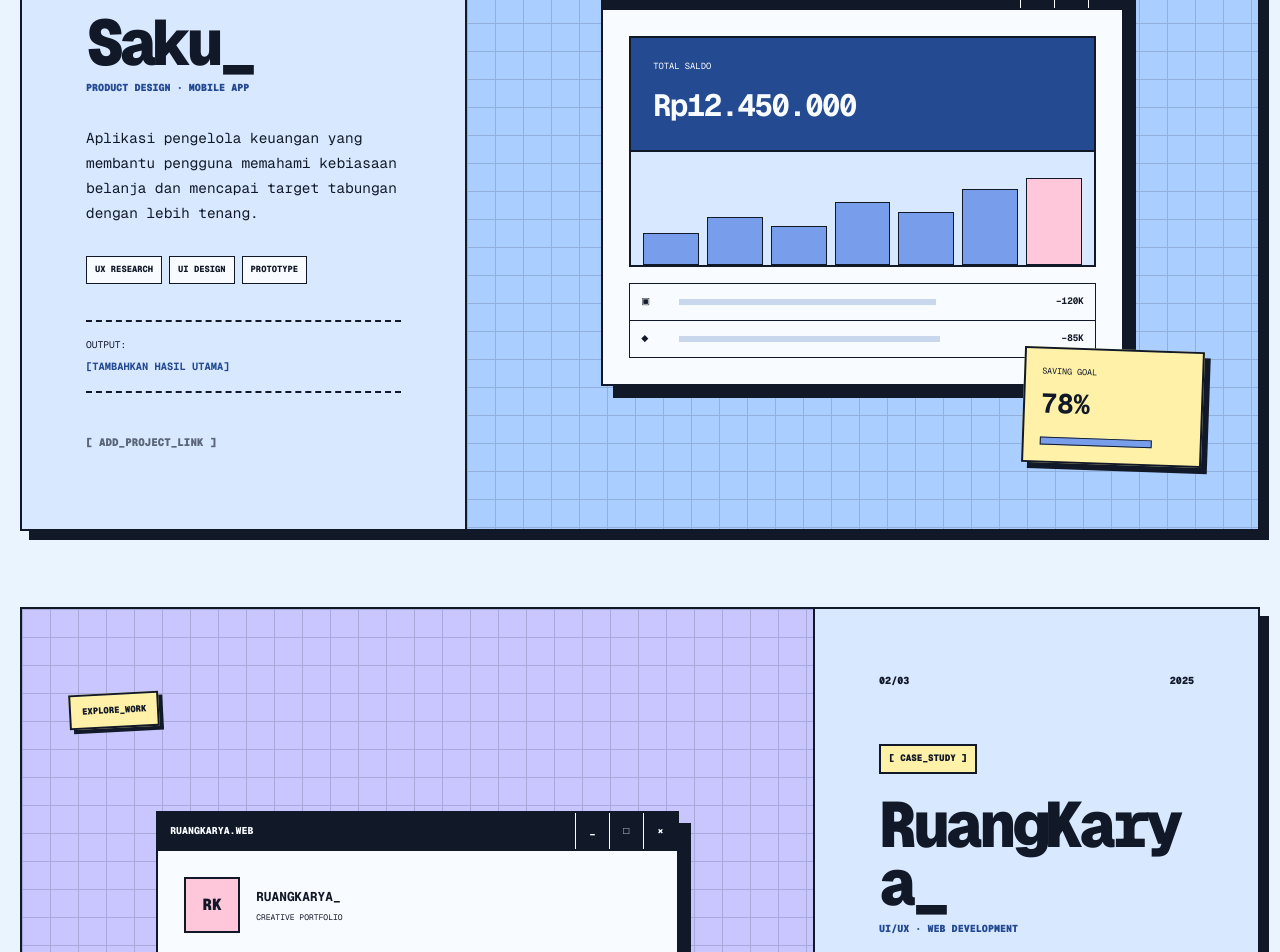
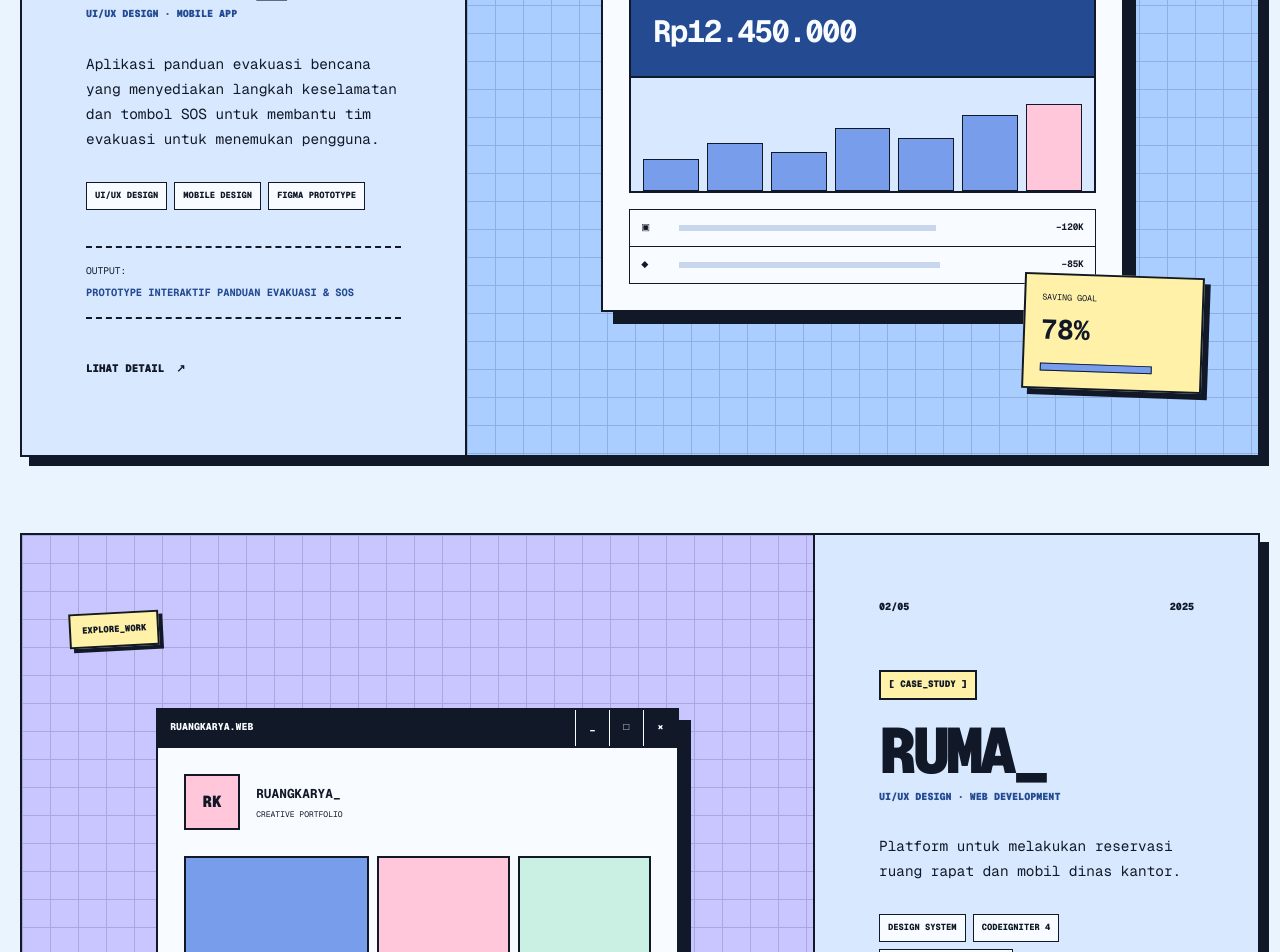
Before and after one commit to febyintanola/portofoliointan, a Next.js app: page / in a window 1280 px wide. Shown: the part 1680-2632 px from the top of the page. Built offline with nearby package versions, Linux system fonts and the light colour scheme.

Commit message:
changing placeholder

```diff
--- a/app/page.module.css
+++ b/app/page.module.css
@@ -541,16 +541,24 @@
   content: "";
 }
 
-.financePreview {
+.MobilePreview {
   background: var(--panel-strong);
 }
 
-.creativePreview {
+.ReservationPreview {
   background: var(--periwinkle);
 }
 
-.healthPreview {
-  background: #b9ddff;
+.EntertainmentPreview {
+  background: var(--pink);
+}
+
+.NetworkPreview {
+  background: var(--blue);
+}
+
+.ServicePreview {
+  background: var(--yellow);
 }
 
 .projectPreview .appWindow {
--- a/app/page.tsx
+++ b/app/page.tsx
@@ -1,6 +1,6 @@
 import styles from "./page.module.css";
 
-type ProjectVisual = "finance" | "creative" | "health";
+type ProjectVisual = "mobile" | "reservation" | "entertainment" | "network" | "service";
 
 type Project = {
   number: string;
@@ -16,41 +16,66 @@ type Project = {
 
 const projects: Project[] = [
   {
-    number: "01/03",
-    title: "Saku",
-    category: "PRODUCT DESIGN · MOBILE APP",
+    number: "01/05",
+    title: "Quack",
+    category: "UI/UX DESIGN · MOBILE APP",
     description:
-      "Aplikasi pengelola keuangan yang membantu pengguna memahami kebiasaan belanja dan mencapai target tabungan dengan lebih tenang.",
-    roles: ["UX RESEARCH", "UI DESIGN", "PROTOTYPE"],
-    result: "[TAMBAHKAN HASIL UTAMA]",
-    year: "2026",
-    visual: "finance",
+      "Aplikasi panduan evakuasi bencana yang menyediakan langkah keselamatan dan tombol SOS untuk membantu tim evakuasi untuk menemukan pengguna.",
+    roles: ["UI/UX DESIGN", "MOBILE DESIGN", "FIGMA PROTOTYPE"],
+    result: "PROTOTYPE INTERAKTIF PANDUAN EVAKUASI & SOS",
+    year: "2024",
+    visual: "mobile",
+    url: "https://www.figma.com/proto/nPQd29r4aoJyYXPWb5rqkY/Quack?node-id=695-1464&p=f&viewport=389%2C458%2C0.03&t=h6jOBAOnQXppDNhW-1&scaling=scale-down&content-scaling=fixed&starting-point-node-id=659%3A1269&show-proto-sidebar=1&page-id=0%3A1",
+  },
+  {
+    number: "02/05",
+    title: "RUMA",
+    category: "UI/UX DESIGN · WEB DEVELOPMENT",
+    description:
+      "Platform untuk melakukan reservasi ruang rapat dan mobil dinas kantor.",
+    roles: ["DESIGN SYSTEM", "CODEIGNITER 4", "FULL-STACK DEVELOPMENT"],
+    result: "Web app untuk reservasi ruang rapat dan mobil dinas kantor",
+    year: "2025",
+    visual: "reservation",
+    url: "https://github.com/febyintanola/reservasi",
+  },
+  {
+    number: "03/05",
+    title: "BUZZ BUZZ",
+    category: "UX REDESIGN · DASHBOARD",
+    description:
+      "Aplikasi review dan rating untuk film dan serial TV, dengan fitur rekomendasi berdasarkan preferensi pengguna.",
+    roles: ["UI/UX DESIGN", "FRONT-END", "RESEARCH"],
+    result: "Aplikasi Mobile review dan rating untuk film dan serial TV",
+    year: "2025",
+    visual: "entertainment",
     url: "",
   },
   {
-    number: "02/03",
-    title: "RuangKarya",
-    category: "UI/UX · WEB DEVELOPMENT",
+    number: "04/05",
+    title: "Deteksi Jaringan Bot",
+    category: "UI/UX DESIGN · WEB DEVELOPMENT",
     description:
-      "Platform responsif untuk kreator menampilkan karya, membangun profil profesional, dan menemukan peluang baru.",
-    roles: ["DESIGN SYSTEM", "NEXT.JS", "FRONT-END"],
-    result: "[TAMBAHKAN METRIK]",
-    year: "2025",
-    visual: "creative",
+      "Web app untuk mendeteksi akun bot di media sosial menggunakan algoritma machine learning, dengan visualisasi data interaktif.",
+    roles: ["UI/UX DESIGN", "Full-Stack Development", "DATA VISUALIZATION", "FastAPI"],
+    result: "Web app untuk mendeteksi akun bot di media sosial (tiktok)",
+    year: "2026",
+    visual: "network",
     url: "",
   },
   {
-    number: "03/03",
-    title: "KlinikSehat",
-    category: "UX REDESIGN · DASHBOARD",
+    number: "05/05",
+    title: "Aplikasi SOA apa ya..",
+    category: "UI/UX DESIGN · MOBILE APP",
     description:
-      "Redesain alur reservasi agar pasien lebih mudah memilih layanan, melihat jadwal dokter, dan mengelola janji temu.",
-    roles: ["UX AUDIT", "WIREFRAME", "USABILITY TEST"],
+      "Deskripsi proyek lainnya.",
+    roles: ["UI/UX DESIGN", "MOBILE DESIGN"],
     result: "[TAMBAHKAN METRIK]",
     year: "2025",
-    visual: "health",
+    visual: "service",
     url: "",
   },
+
 ];
 
 const capabilities = [
@@ -96,7 +121,7 @@ const experiences = [
 const profileLinks = {
   email: "intanfebyola@gmail.com",
   resumeUrl: "",
-  linkedInUrl: "www.linkedin.com/in/intan-febyola-sidabutar",
+  linkedInUrl: "https://www.linkedin.com/in/intan-febyola-sidabutar",
   gitHubUrl: "https://github.com/febyintanola",
   instagramUrl: "https://www.instagram.com/intanfebyola/",
 };
@@ -167,9 +192,9 @@ function WindowBar({ title }: { title: string }) {
   );
 }
 
-function FinancePreview() {
+function MobilePreview() {
   return (
-    <div className={`${styles.projectPreview} ${styles.financePreview}`} aria-hidden="true">
+    <div className={`${styles.projectPreview} ${styles.MobilePreview}`} aria-hidden="true">
       <span className={styles.pixelSpark}>✦</span>
       <div className={styles.appWindow}>
         <WindowBar title="SAKU_APP.EXE" />
@@ -202,9 +227,9 @@ function FinancePreview() {
   );
 }
 
-function CreativePreview() {
+function ReservationPreview() {
   return (
-    <div className={`${styles.projectPreview} ${styles.creativePreview}`} aria-hidden="true">
+    <div className={`${styles.projectPreview} ${styles.ReservationPreview}`} aria-hidden="true">
       <div className={styles.appWindow}>
         <WindowBar title="RUANGKARYA.WEB" />
         <div className={styles.creativeProfile}>
@@ -221,9 +246,9 @@ function CreativePreview() {
   );
 }
 
-function HealthPreview() {
+function EntertainmentPreview() {
   return (
-    <div className={`${styles.projectPreview} ${styles.healthPreview}`} aria-hidden="true">
+    <div className={`${styles.projectPreview} ${styles.EntertainmentPreview}`} aria-hidden="true">
       <div className={styles.healthIcon}>+</div>
       <div className={styles.appWindow}>
         <WindowBar title="KLINIK_SEHAT.SYS" />
@@ -242,10 +267,43 @@ function HealthPreview() {
   );
 }
 
+function NetworkPreview() {
+  return (
+    <div className={`${styles.projectPreview} ${styles.NetworkPreview}`} aria-hidden="true">
+      <div className={styles.appWindow}>
+        <WindowBar title="NETWORK_DETECTOR.SYS" />
+        <div className={styles.healthUi}>
+          <div className={styles.healthSidebar}>BOT<i /><i /><i /></div>
+          <div className={styles.healthMain}>
+            <span>ANOMALY CHECK</span>
+            <strong>LIVE TRAFFIC MONITOR</strong>
+            <div><b>NODE A</b><i /><small>RISK: LOW</small></div>
+            <div><b>NODE B</b><i /><small>RISK: MEDIUM</small></div>
+            <div><b>NODE C</b><i /><small>RISK: HIGH</small></div>
+          </div>
+        </div>
+      </div>
+    </div>
+  );
+}
+
+function ServicePreview() {
+  return (
+    <div className={`${styles.projectPreview} ${styles.ServicePreview}`} aria-hidden="true">
+      <div className={styles.appWindow}>
+        <WindowBar title="SERVICE_APP.PNG" />
+        <PixelPortrait />
+      </div>
+    </div>
+  );
+}
+
 function ProjectPreview({ type }: { type: ProjectVisual }) {
-  if (type === "finance") return <FinancePreview />;
-  if (type === "creative") return <CreativePreview />;
-  return <HealthPreview />;
+  if (type === "mobile") {return <MobilePreview />;}
+  if (type === "reservation") {return <ReservationPreview />;}
+  if (type === "entertainment") {return <EntertainmentPreview />;}
+  if (type === "network") {return <NetworkPreview />;}
+  return <ServicePreview />;
 }
 
 function ProjectCard({ project, index }: { project: Project; index: number }) {
@@ -338,9 +396,9 @@ export default function Home() {
             </div>
             <div className={styles.portraitWindow}>
               <WindowBar title="HELLO_WORLD.PNG" />
-              <PixelPortrait />
+              <img src="/intanfoto.jpeg" alt="Foto Intan" />
               <div className={styles.portraitCaption}>
-                <span>NAME: INTAN</span>
+                <span>NAME: INTAN FEBYOLA PUTRI DWINA SIDABUTAR</span>
                 <span>STATUS: READY_TO_CREATE</span>
               </div>
             </div>
@@ -360,7 +418,6 @@ export default function Home() {
             <span>[ 01_SELECTED_WORK ]</span>
             <div>
               <h2 id="work-title">PROJECTS I&apos;M PROUD OF_</h2>
-              <p>Contoh proyek placeholder—ganti isi dan visualnya dengan karya terbaikmu nanti.</p>
             </div>
           </div>
           <div className={styles.projectList}>
@@ -378,9 +435,9 @@ export default function Home() {
                 <span>•</span><span>•</span><i /><b>⌣</b>
               </div>
               <div className={styles.idData}>
-                <span>NAME</span><strong>[INTAN]</strong>
+                <span>NAME</span><strong>[INTAN FEBYOLA PUTRI DWINA SIDABUTAR]</strong>
                 <span>ROLE</span><strong>DESIGNER + DEVELOPER</strong>
-                <span>LOCATION</span><strong>[KOTA, ID]</strong>
+                <span>LOCATION</span><strong>[JAKARTA, ID]</strong>
               </div>
             </div>
             <span className={styles.aboutStamp}>CURIOUS<br />BY DEFAULT</span>
@@ -390,7 +447,7 @@ export default function Home() {
             <span className={styles.sectionCode}>[ 02_ABOUT_ME ]</span>
             <h2 id="about-title">DESIGN YANG THOUGHTFUL. CODE YANG RAPI_</h2>
             <p>
-              Saya Intan, UI/UX designer dan front-end developer berbasis di <strong>[Kota]</strong>. Saya menikmati proses memahami masalah, menyusun alur yang logis, lalu mengubahnya menjadi antarmuka yang konsisten dan responsif.
+              Saya Intan, UI/UX designer dan front-end developer berbasis di <strong>Jakarta</strong>. Saya menikmati proses memahami masalah, menyusun alur yang logis, lalu mengubahnya menjadi antarmuka yang konsisten dan responsif.
             </p>
             <p>
               Saat tidak mendesain atau menulis kode, saya biasanya <strong>[tambahkan aktivitas atau fakta personal]</strong>.
```
Also changed, not shown: public/intanfoto.jpeg (added).
